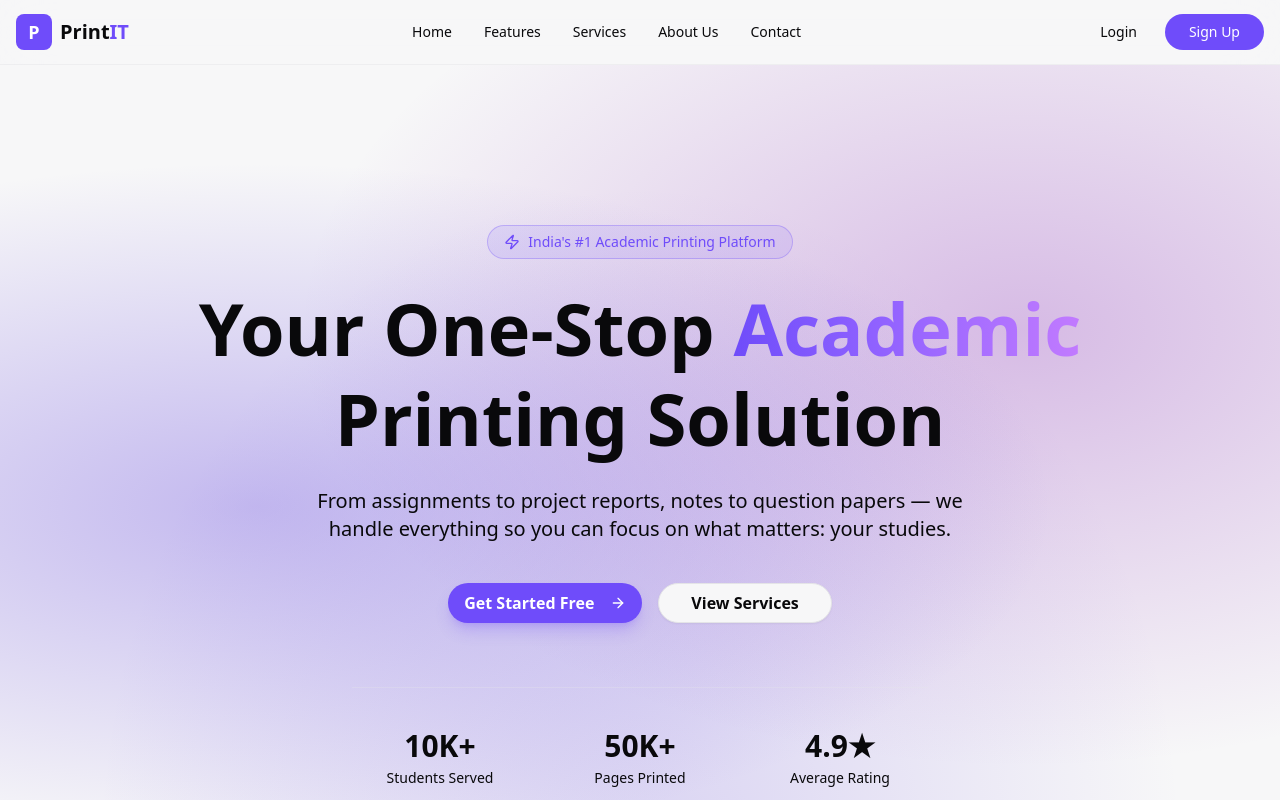
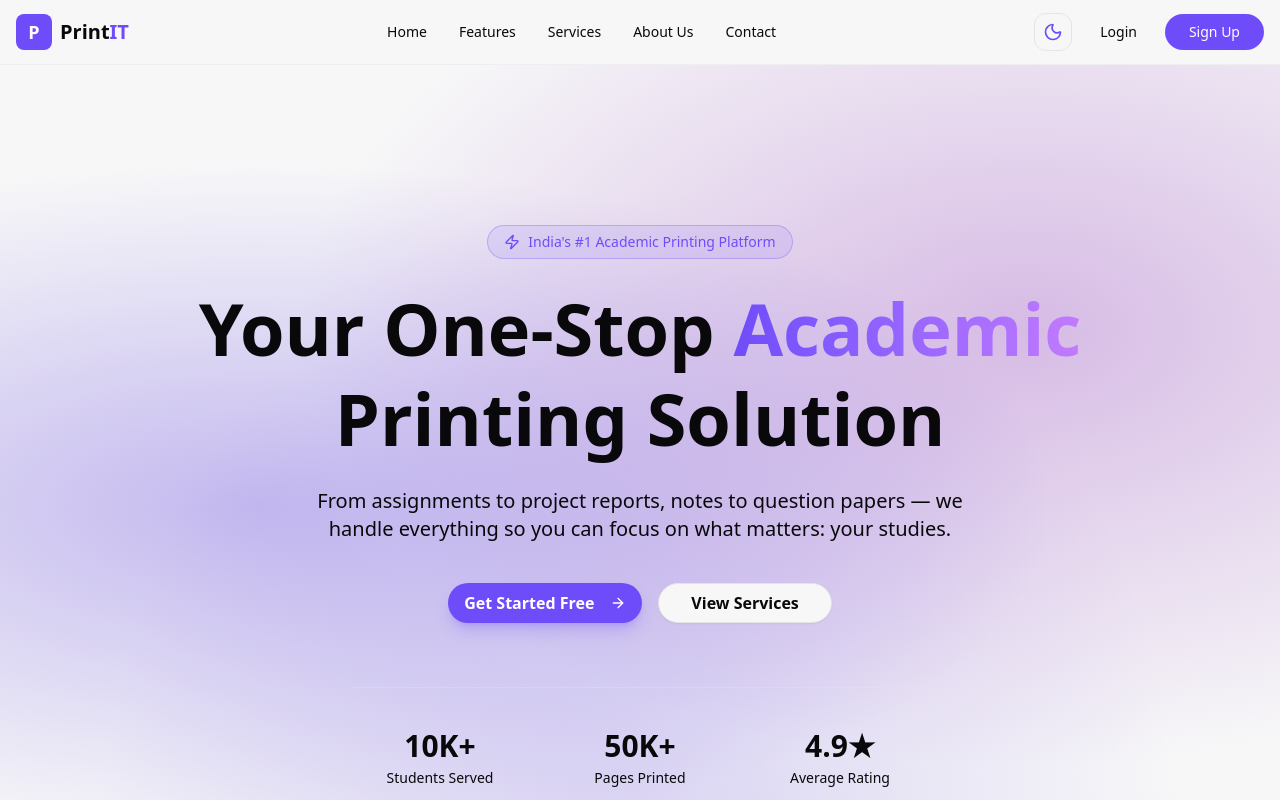
Before and after one commit to salilgupta332/PRINTit, a React app in the folder frontend/: page / in a window 1280 px wide. Shown: the top 800 px of the page. Built offline with nearby package versions, Linux system fonts and the light colour scheme; the HTML template or start-up script is replaced by a standard one.

Commit message:
Add Dark mode Toggle Button

```diff
--- a/frontend/src/components/Navbar.tsx
+++ b/frontend/src/components/Navbar.tsx
@@ -1,8 +1,17 @@
 import { useState, useContext } from "react";
 import { Link, useNavigate } from "react-router-dom";
 import { AuthContext } from "../context/AuthContext";
+import { useTheme } from "../context/ThemeContext";
+import { Moon, Sun } from "lucide-react";
 
-import { Menu, X, User, LogOut, LayoutDashboard, ChevronDown } from "lucide-react";
+import {
+  Menu,
+  X,
+  User,
+  LogOut,
+  LayoutDashboard,
+  ChevronDown,
+} from "lucide-react";
 import { Button } from "@/components/ui/button";
 import {
   DropdownMenu,
@@ -22,6 +31,7 @@ const navLinks = [
 
 const Navbar = () => {
   const [mobileOpen, setMobileOpen] = useState(false);
+  const { theme, toggleTheme } = useTheme();
 
   // 🔥 REAL AUTH
   const { isAuthenticated, logout } = useContext(AuthContext);
@@ -36,13 +46,15 @@ const Navbar = () => {
   return (
     <nav className="sticky top-0 z-50 border-b border-border/50 bg-background/80 backdrop-blur-xl">
       <div className="container mx-auto flex h-16 items-center justify-between px-4">
-
         {/* Logo */}
         <Link to="/" className="flex items-center gap-2">
           <div className="flex h-9 w-9 items-center justify-center rounded-lg bg-primary text-primary-foreground font-bold text-lg">
             P
           </div>
-          <span className="text-xl font-bold text-foreground" style={{ fontFamily: "var(--font-heading)" }}>
+          <span
+            className="text-xl font-bold text-foreground"
+            style={{ fontFamily: "var(--font-heading)" }}
+          >
             Print<span className="text-primary">IT</span>
           </span>
         </Link>
@@ -64,6 +76,16 @@ const Navbar = () => {
         <div className="hidden items-center gap-3 md:flex">
           {!isAuthenticated ? (
             <>
+              <button
+                onClick={toggleTheme}
+                className="p-2 rounded-xl border border-border bg-card hover:bg-secondary transition"
+              >
+                {theme === "dark" ? (
+                  <Sun className="w-5 h-5 text-yellow-400" />
+                ) : (
+                  <Moon className="w-5 h-5 text-primary" />
+                )}
+              </button>
               <Button
                 variant="ghost"
                 className="text-foreground hover:text-primary"
@@ -81,7 +103,11 @@ const Navbar = () => {
             </>
           ) : (
             <>
-              <Button variant="ghost" className="text-foreground hover:text-primary" asChild>
+              <Button
+                variant="ghost"
+                className="text-foreground hover:text-primary"
+                asChild
+              >
                 <Link to="/dashboard">
                   <LayoutDashboard className="mr-2 h-4 w-4" />
                   Dashboard
@@ -90,7 +116,10 @@ const Navbar = () => {
 
               <DropdownMenu>
                 <DropdownMenuTrigger asChild>
-                  <Button variant="outline" className="gap-2 rounded-full border-border">
+                  <Button
+                    variant="outline"
+                    className="gap-2 rounded-full border-border"
+                  >
                     <div className="flex h-6 w-6 items-center justify-center rounded-full bg-primary text-xs text-primary-foreground">
                       U
                     </div>
@@ -101,7 +130,10 @@ const Navbar = () => {
 
                 <DropdownMenuContent align="end" className="w-44">
                   <DropdownMenuItem asChild>
-                    <Link to="/profile" className="cursor-pointer flex items-center">
+                    <Link
+                      to="/profile"
+                      className="cursor-pointer flex items-center"
+                    >
                       <User className="mr-2 h-4 w-4" />
                       Profile
                     </Link>
@@ -109,7 +141,10 @@ const Navbar = () => {
 
                   <DropdownMenuSeparator />
 
-                  <DropdownMenuItem className="cursor-pointer text-destructive" onClick={handleLogout}>
+                  <DropdownMenuItem
+                    className="cursor-pointer text-destructive"
+                    onClick={handleLogout}
+                  >
                     <LogOut className="mr-2 h-4 w-4" />
                     Logout
                   </DropdownMenuItem>
@@ -124,7 +159,11 @@ const Navbar = () => {
           className="md:hidden text-foreground"
           onClick={() => setMobileOpen(!mobileOpen)}
         >
-          {mobileOpen ? <X className="h-6 w-6" /> : <Menu className="h-6 w-6" />}
+          {mobileOpen ? (
+            <X className="h-6 w-6" />
+          ) : (
+            <Menu className="h-6 w-6" />
+          )}
         </button>
       </div>
 
@@ -149,14 +188,20 @@ const Navbar = () => {
                   <Button
                     variant="ghost"
                     className="flex-1"
-                    onClick={() => { navigate("/login"); setMobileOpen(false); }}
+                    onClick={() => {
+                      navigate("/login");
+                      setMobileOpen(false);
+                    }}
                   >
                     Login
                   </Button>
 
                   <Button
                     className="flex-1 rounded-full bg-primary text-primary-foreground"
-                    onClick={() => { navigate("/signup"); setMobileOpen(false); }}
+                    onClick={() => {
+                      navigate("/signup");
+                      setMobileOpen(false);
+                    }}
                   >
                     Sign Up
                   </Button>
--- /dev/null
+++ b/frontend/src/context/ThemeContext.jsx
@@ -0,0 +1,49 @@
+import { createContext, useContext, useEffect, useState } from "react";
+
+const ThemeContext = createContext();
+
+export const ThemeProvider = ({ children }) => {
+  const [theme, setTheme] = useState("system");
+
+  // Detect initial theme
+  useEffect(() => {
+    const saved = localStorage.getItem("theme");
+
+    if (saved) {
+      setTheme(saved);
+      applyTheme(saved);
+    } else {
+      applyTheme("system");
+    }
+  }, []);
+
+  const applyTheme = (mode) => {
+    const root = document.documentElement;
+
+    if (mode === "dark") {
+      root.classList.add("dark");
+    }
+    else if (mode === "light") {
+      root.classList.remove("dark");
+    }
+    else {
+      const prefersDark = window.matchMedia("(prefers-color-scheme: dark)").matches;
+      root.classList.toggle("dark", prefersDark);
+    }
+  };
+
+  const toggleTheme = () => {
+    const newTheme = theme === "dark" ? "light" : "dark";
+    setTheme(newTheme);
+    localStorage.setItem("theme", newTheme);
+    applyTheme(newTheme);
+  };
+
+  return (
+    <ThemeContext.Provider value={{ theme, toggleTheme }}>
+      {children}
+    </ThemeContext.Provider>
+  );
+};
+
+export const useTheme = () => useContext(ThemeContext);
--- a/frontend/src/main.jsx
+++ b/frontend/src/main.jsx
@@ -3,13 +3,15 @@ import ReactDOM from "react-dom/client";
 import App from "./App";
 import { AuthProvider } from "./context/AuthContext";
 import "./index.css";
-
+import { ThemeProvider } from "./context/ThemeContext";
 
 const root = ReactDOM.createRoot(document.getElementById("root"));
 root.render(
   <React.StrictMode>
-    <AuthProvider>
-      <App />
-    </AuthProvider>
+    <ThemeProvider>
+      <AuthProvider>
+        <App />
+      </AuthProvider>
+    </ThemeProvider>
   </React.StrictMode>,
 );
```
